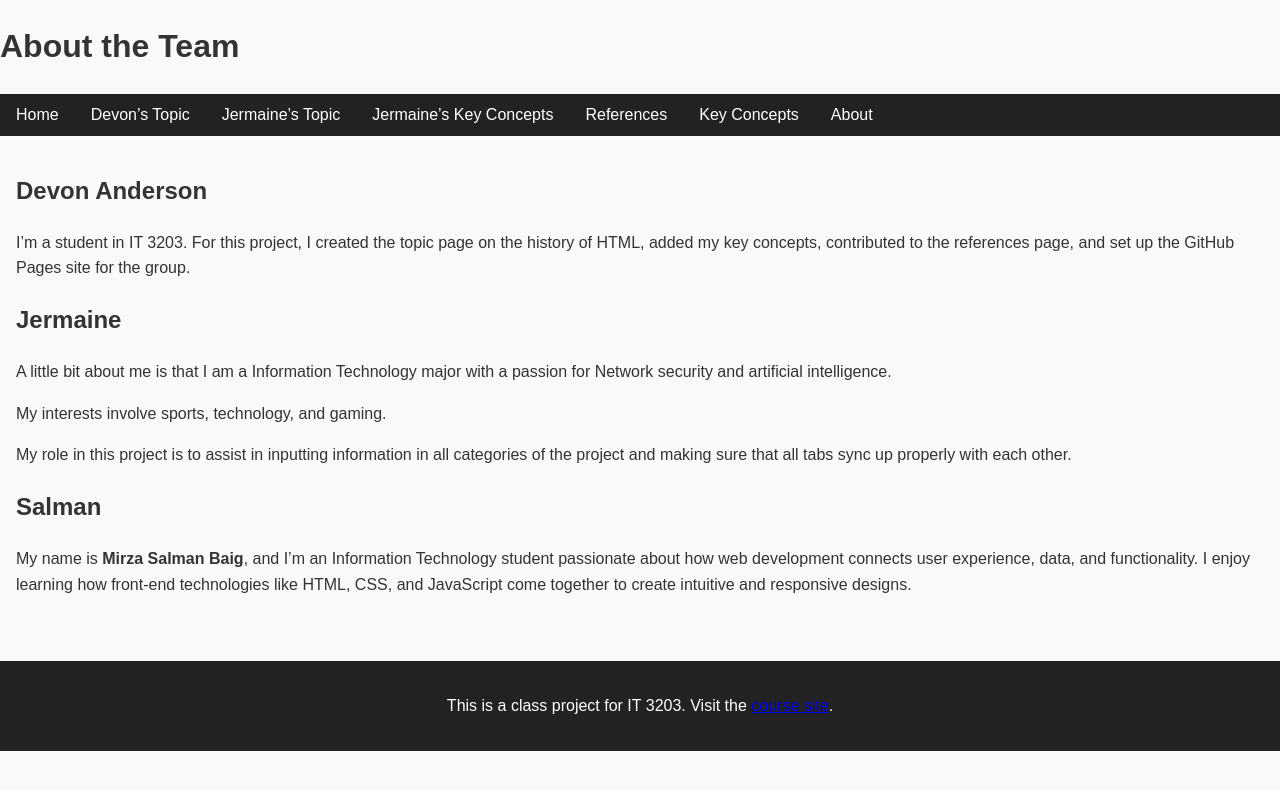
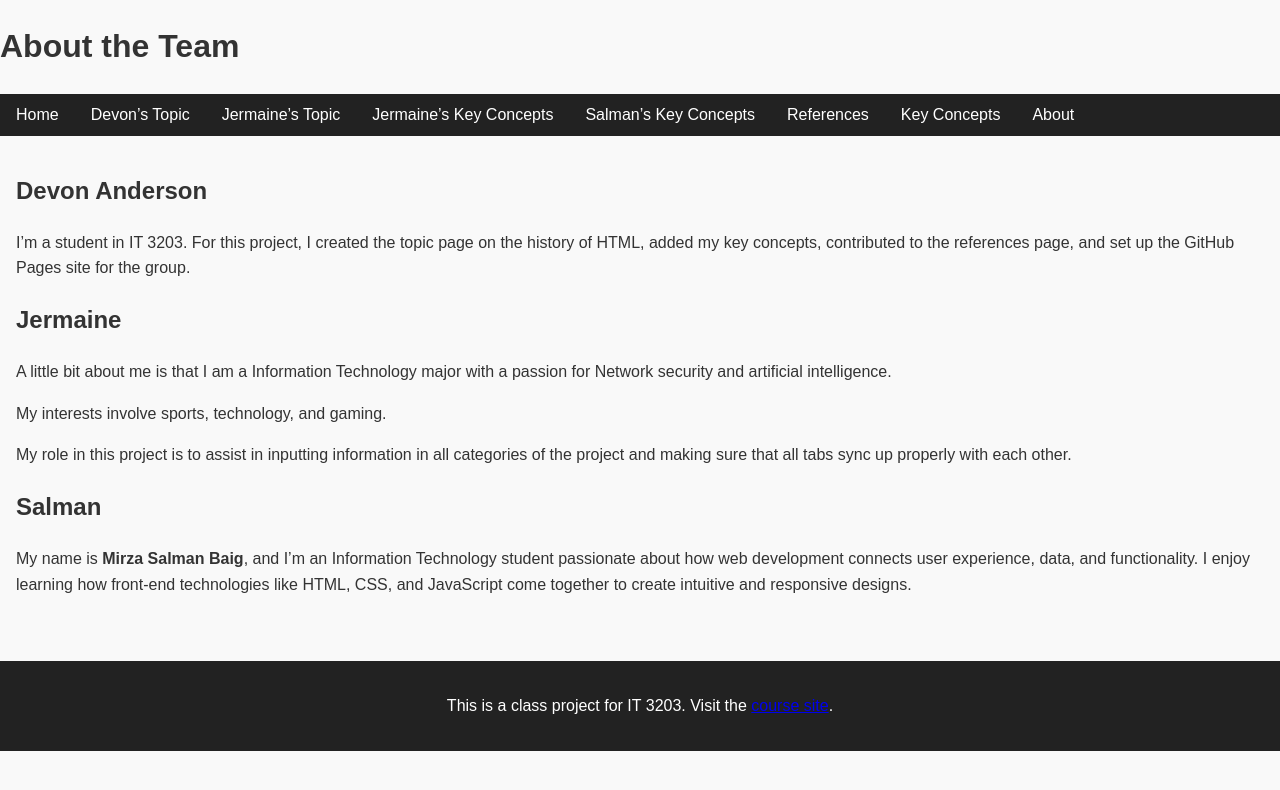
Before and after one commit to dmarocks123/IT3203-Milestone1, a plain HTML site: page about.html in a window 1280 px wide. Drawn offline with Linux system fonts and the light colour scheme.

Commit message:
Update about.html

```diff
--- a/about.html
+++ b/about.html
@@ -15,6 +15,7 @@
         <li><a href="topic-devon.html">Devon’s Topic</a></li>
         <li><a href="topic-jermaine.html">Jermaine’s Topic</a></li>
         <li><a href="jermaine-concepts.html">Jermaine’s Key Concepts</a></li>
+        <li><a href="Salmans-concept.html">Salman’s Key Concepts</a></li>
         <li><a href="references.html">References</a></li>
         <li><a href="concepts.html">Key Concepts</a></li>
         <li><a href="about.html">About</a></li>
```
